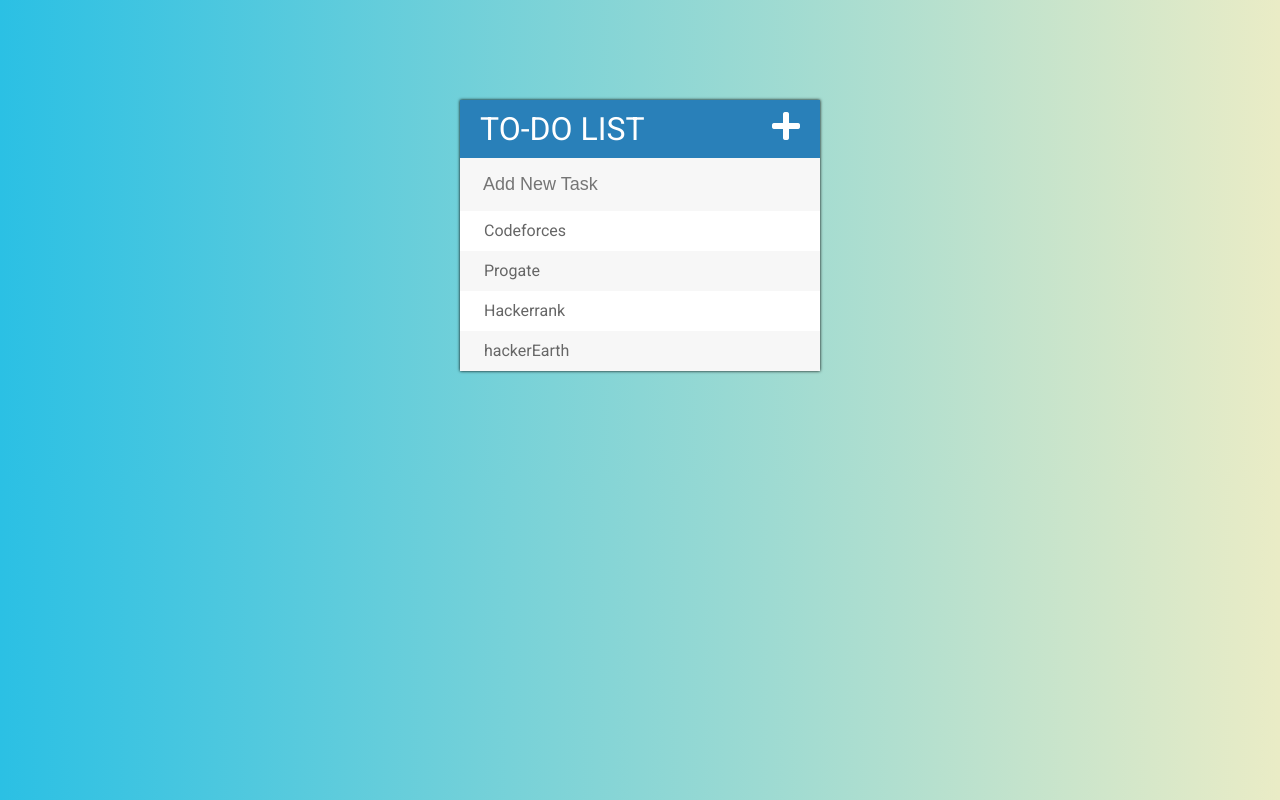
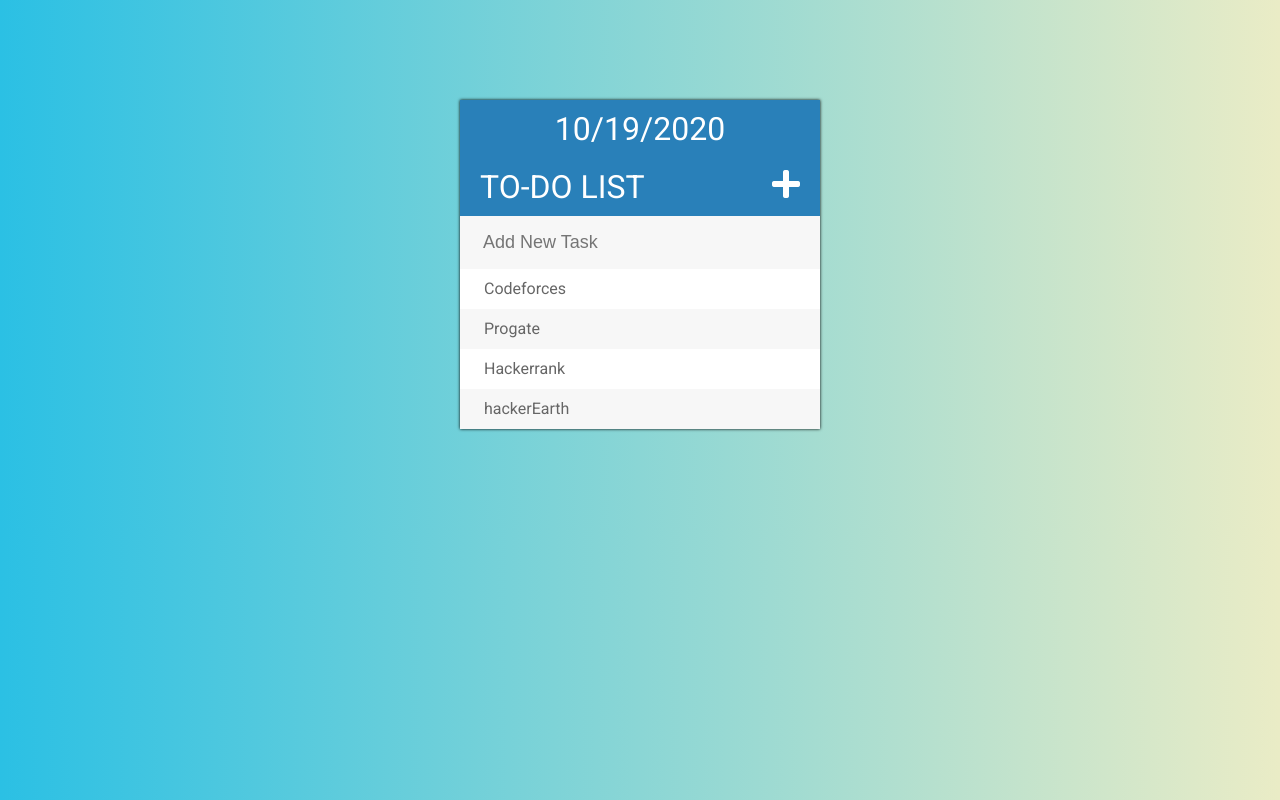
Before and after one commit to kajal148/Todo-list, a plain HTML site: page To-do list/index.html in a window 1280 px wide. Drawn offline with Linux system fonts and the light colour scheme.

Commit message:
Added date

```diff
--- a/To-do list/assets/css/style.css
+++ b/To-do list/assets/css/style.css
@@ -71,8 +71,11 @@ li:hover span{
 .fa-plus{
 	float: right;
 }
+#date{
+	text-align: center;
+}
+#container{
 
-#container{
 	margin: 100px auto;
 	width:360px;
 	box-shadow: 0 0 3px rgba(0, 0, 0, 1);
--- a/To-do list/assets/js/script.js
+++ b/To-do list/assets/js/script.js
@@ -1,3 +1,11 @@
+var today = new Date();
+var dd = String(today.getDate()).padStart(2, '0');
+var mm = String(today.getMonth() + 1).padStart(2, '0'); //January is 0!
+var yyyy = today.getFullYear();
+today = mm + '/' + dd + '/' + yyyy;
+
+document.getElementById('date').textContent = today;
+
 $("ul").on('click', 'li', function(){
 	$(this).toggleClass("completed")
 })
--- a/To-do list/index.html
+++ b/To-do list/index.html
@@ -9,6 +9,7 @@
 </head>
 <body>
 	<div id="container">
+		<h1 id="date" >Date</h1>
 		<h1> TO-DO List <i class="fa fa-plus"></i></h1>
 		<input type="text" placeholder="Add New Task">
 
```
